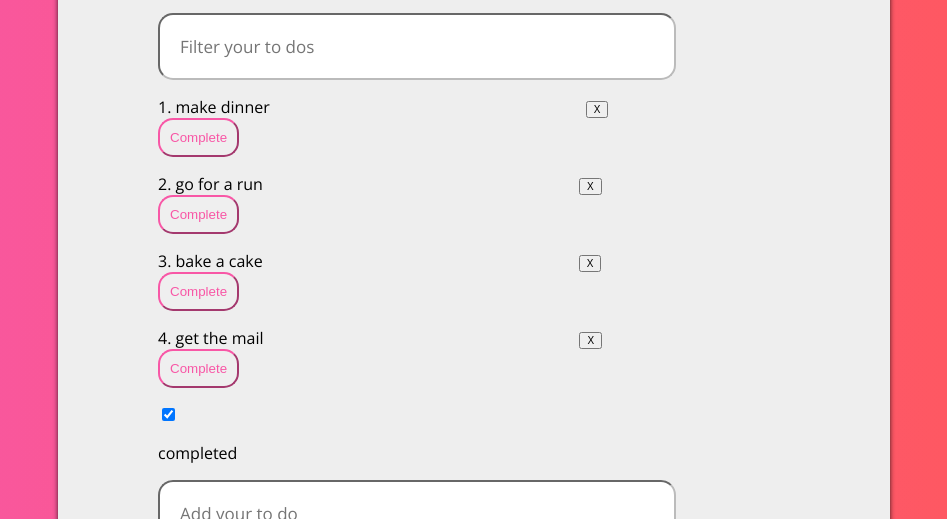
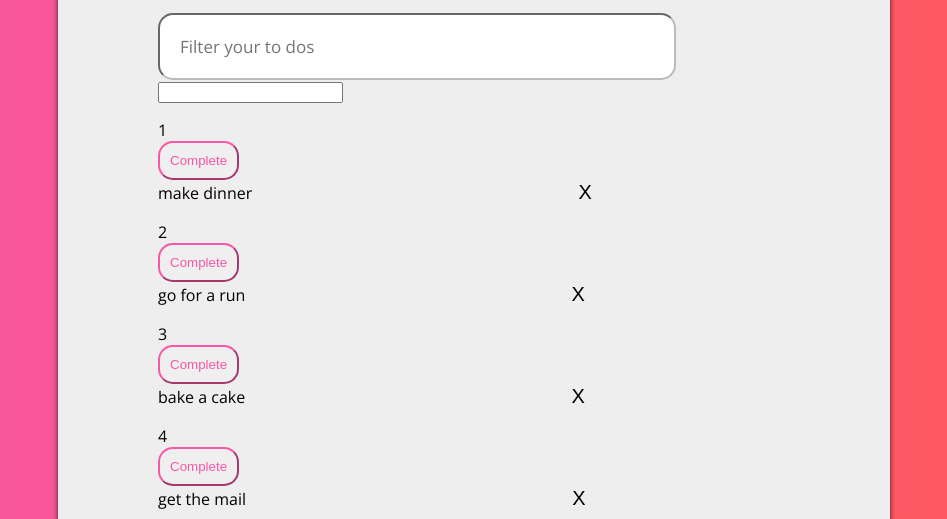
Before and after one commit to achinok/Angular-Lab-1, a plain HTML site: page index.html in a window 1280 px wide. Shown: the part 281-800 px from the top of the page, without its empty margins (166-1113 px from the left). Drawn offline with nearby package versions, Linux system fonts and the light colour scheme.

Commit message:
Add files via upload

```diff
--- a/index.html
+++ b/index.html
@@ -12,15 +12,32 @@
     <div id="box">
         <div id="innerbox">
             <h1>TODO List</h1>
+
             <p>A place to store the things you have to do!</p>
 
             <input type="text" placeholder="Filter your to dos" class="topInput"></input>
 
             <!--repeated things-->
 
+           <!-- ng-controller should be around parent that wraps around everything -->
+            <div ng-controller="sampleToDo as ctrl">   <!--function called in the controller-->
+                <!-- sampleToDo stored as ctrl, just made it an object -->
+                <!-- explain this to someone -->
 
-            <div ng-controller="sampleToDo as ctrl">  <!--function called in the controller-->
-                <p ng-repeat="toDoList in ctrl.toDoList">{{toDoList.task}}<input id ="X" type="button" value="X" ng-model="X" ng-init="completed=true"></input><input id ="completePink" type="button" value="Complete" ng-model="Complete" ng-init="completed=true"></input></p>
+            <div ng-class="completePink">
+                <input id= "completeCheck" ng-model="completePink" ng-init="completepink = true">
+                  <div ng-if="completePink">
+                    <p>completed</p>
+                  </div>
+                    <!-- ($index) grab the current index-->
+                    <!-- completed untrue to start -->
+
+
+                <p class="content" ng-repeat="toDoList in ctrl.toDoList">{{toDoList.id}}
+                    <input class ="completePink" type="button" value="Complete" ng-model="Complete" ng-init="completed=true"
+                    >{{toDoList.task}}
+                    <input class ="X" type="button" value="X" ng-model="X" ng-init="completed=true">
+                    </p>
             </div>
 
             <!--ng-model binds the value of an input field to a variable created in AngularJS
@@ -28,11 +45,15 @@
 
             <!--ngClass completed-->
 
-            <div ng-class="completed">
-            <input type="checkbox" id= "completeCheck" ng-model="completed" ng-init="completed = true">
-              <div ng-if="completed">
-                <p>completed</p>
-              </div>
+
+
+
+            <!-- <div ng-class="content">
+                    <input type="button" id= "completePink" ng-model="completePink" ng-init="completed = true">
+                      <div ng-if="completed">
+                        <p>completed</p>
+                      </div> -->
+
 
             <input type="text" placeholder="Add your to do" class="bottomInput"></input>
 
--- a/style.css
+++ b/style.css
@@ -73,18 +73,25 @@ body {
     background-color: #ff0000;
 }
 
-#X{
-   border-color: none;
+.X{
+   border: none;
    font-size: 10px;
    margin-left: 50%;
+   background-color: inherit;
+   font-size: 20px;
 
 }
-#completePink {
+.completePink {
     color:#f857a6;
     border-color: #f857a6;
     border-radius: 15px;
     padding: 10px;
     display: flex;
-    justify-content: left;
-    align-content: left;
+    justify-content: center;
+    align-content: center;
 }
+
+content {
+    display: block;
+    justify-content: center;
+}
--- a/toDoController.js
+++ b/toDoController.js
@@ -4,23 +4,27 @@
         let vm = this;
 
         this.task1 = {
-            task: "1. make dinner",
-            completed: false
+            task: "make dinner",
+            completed: false,
+            id: "1"
         }
 
         this.task2 = {
-            task: "2. go for a run",
-            completed: true
+            task: "go for a run",
+            completed: true,
+            id: "2"
         }
 
         this.task3 = {
-            task: "3. bake a cake",
-            completed: true
+            task: "bake a cake",
+            completed: true,
+            id: "3"
         }
 
         this.task4 = {
-            task: "4. get the mail",
-            completed: false
+            task: "get the mail",
+            completed: false,
+            id:"4"
         }
 
         vm.toDoList = [this.task1, this.task2, this.task3, this.task4];
```
